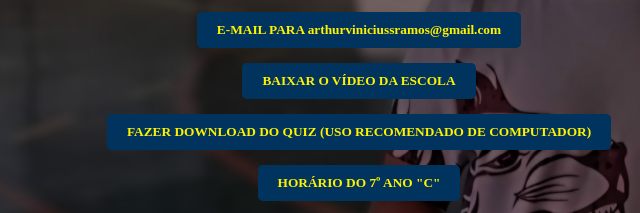
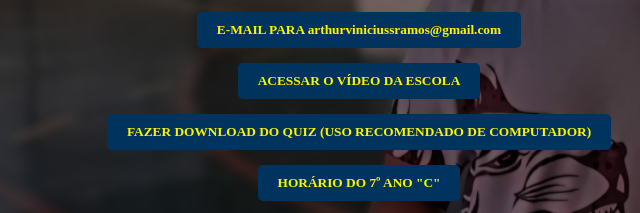
Before and after one commit to arthurvinisramos/mywebsite, a plain HTML site: page index.html in a window 1280 px wide. Shown: the part 452-665 px from the top of the page, 281-921 px from the left. Drawn offline with Linux system fonts and the light colour scheme.

Commit message:
arquivos

```diff
--- a/index.html
+++ b/index.html
@@ -18,7 +18,7 @@
         <p><a href="https://1drv.ms/p/c/40a98aa4a61a07c7/EZ8TPDyLnaBKmTzPxQlAcoYB-iLUaPAEjZYiccrNZF88Xw?e=nTD8TZ"><button>JOGAR QUIZ</button></a></p>
         <p><a href="https://1drv.ms/x/c/40a98aa4a61a07c7/EbXkHM9mTT9ElhGRWVNMTWgB8DbechoiOwSA4-5CHeZb5w?e=R8hO0a" > <button>OCUPAÇES SEMANAIS (VER/ADICIONAR OCUPAÇÃO)</button></a></p>
         <p><a href="mailto:arthurviniciussramos@gmail.com"><button> E-MAIL PARA arthurviniciussramos@gmail.com</button></a></p>
-        <p><a href="EMTIEFC.mp4" download><button>BAIXAR O VÍDEO DA ESCOLA</button></a></p>
+        <p><a href="https://1drv.ms/v/c/40a98aa4a61a07c7/EfiIcc6I0ihHmDTt_b60-FABC4EHutBg5wkVNTyk9vxXdw?e=3bUBgK"><button>ACESSAR O VÍDEO DA ESCOLA</button></a></p>
         <p><a href="QUIZ.pptx" download><button>FAZER DOWNLOAD DO QUIZ (USO RECOMENDADO DE COMPUTADOR)</button></a></p>
         <p><a href="Horário.png" download><button>HORÁRIO DO 7º ANO "C"</button></a></p>
         <img src="Horário.png" alt="Captura de tela" style="max-width:100%;height:300px;">
```
